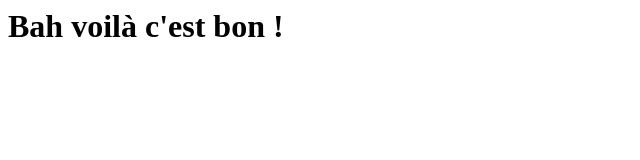
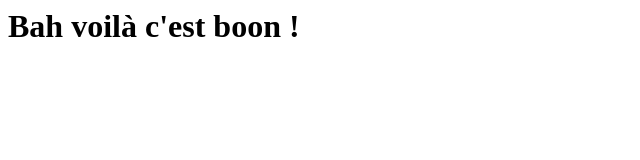
Before and after one commit to RoddickMhg/roddick.github.io, a plain HTML site: page index.html in a window 1280 px wide. Shown: the full height of the page, 0-640 px from the left. Drawn offline with Linux system fonts and the light colour scheme.

Commit message:
Deuxième texte

```diff
--- a/index.html
+++ b/index.html
@@ -1 +1 @@
-<h1>Bah voilà c'est bon !</h1>
+<h1>Bah voilà c'est boon !</h1>
```
